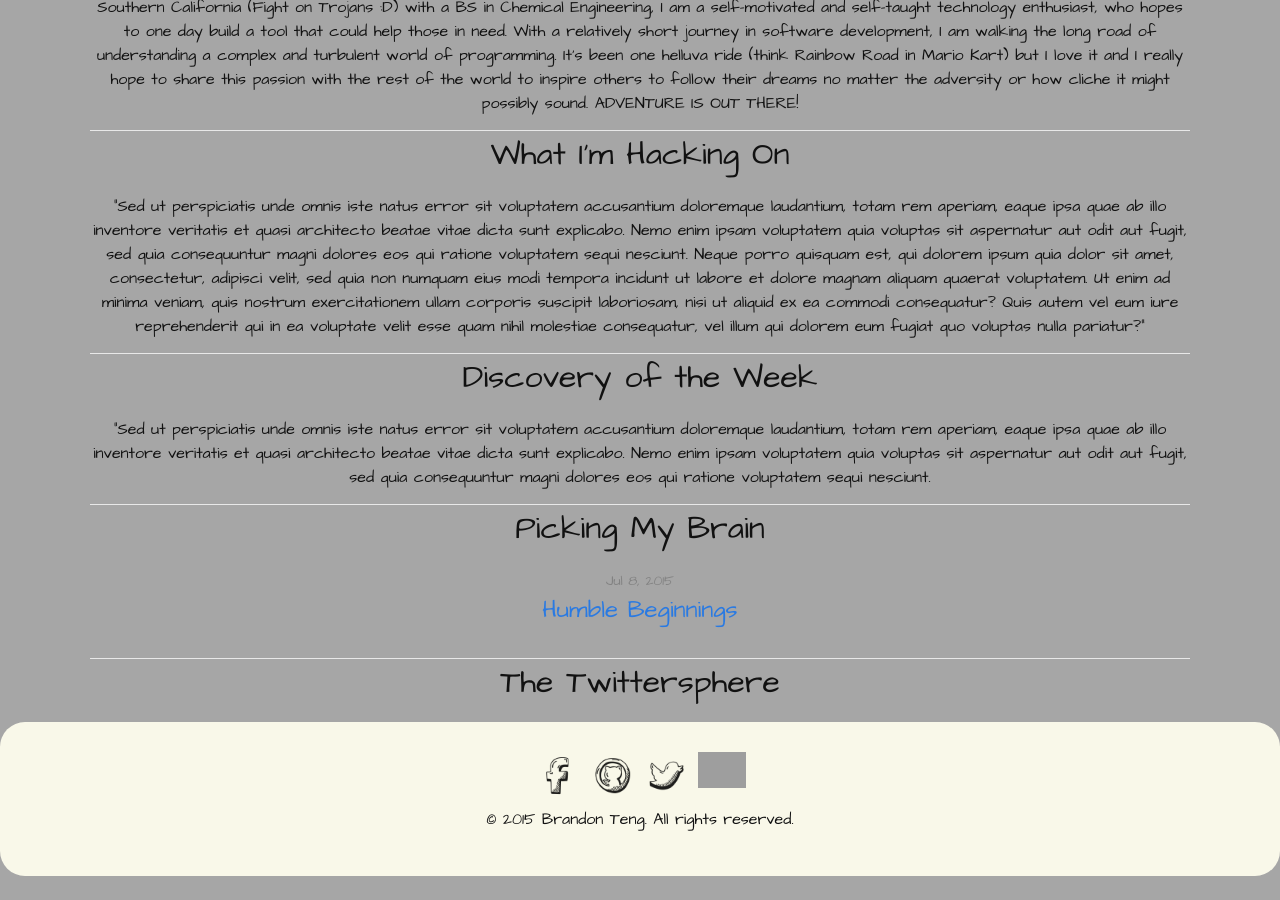
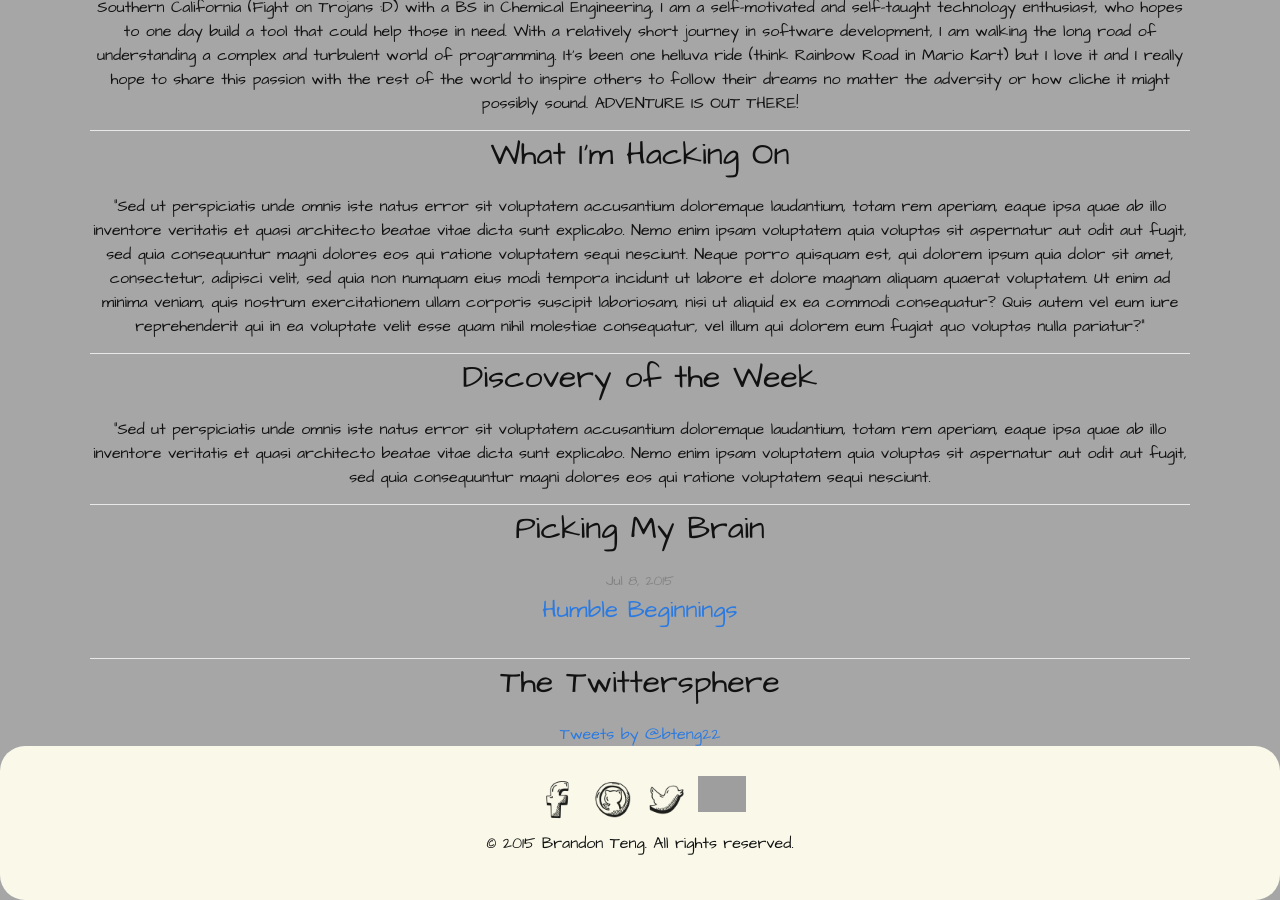
Before and after one commit to bteng22/bteng22.github.io, a Jekyll site: the page built from 00-index.html, in a window 1280 px wide and 900 px high, scrolled down 784 px. Built offline with Jekyll 4.4.1, drawn with Linux system fonts in a browser that asks for light colours; comment, search, counter and statistics services are not loaded; before the commit the page ends 1660 px from its top, so only the background shows below that; grey boxes are pictures that could not be loaded.

Commit message:
adding embedded twitter timeline

```diff
--- a/_includes/tweets.html
+++ b/_includes/tweets.html
@@ -1 +1,4 @@
 <h2 id="twittersphere" class="section-heading">The Twittersphere</h2>
+
+<a class="twitter-timeline" href="https://twitter.com/bteng22" data-widget-id="637384101578821632">Tweets by @bteng22</a>
+<script>!function(d,s,id){var js,fjs=d.getElementsByTagName(s)[0],p=/^http:/.test(d.location)?'http':'https';if(!d.getElementById(id)){js=d.createElement(s);js.id=id;js.src=p+"://platform.twitter.com/widgets.js";fjs.parentNode.insertBefore(js,fjs);}}(document,"script","twitter-wjs");</script>
```
